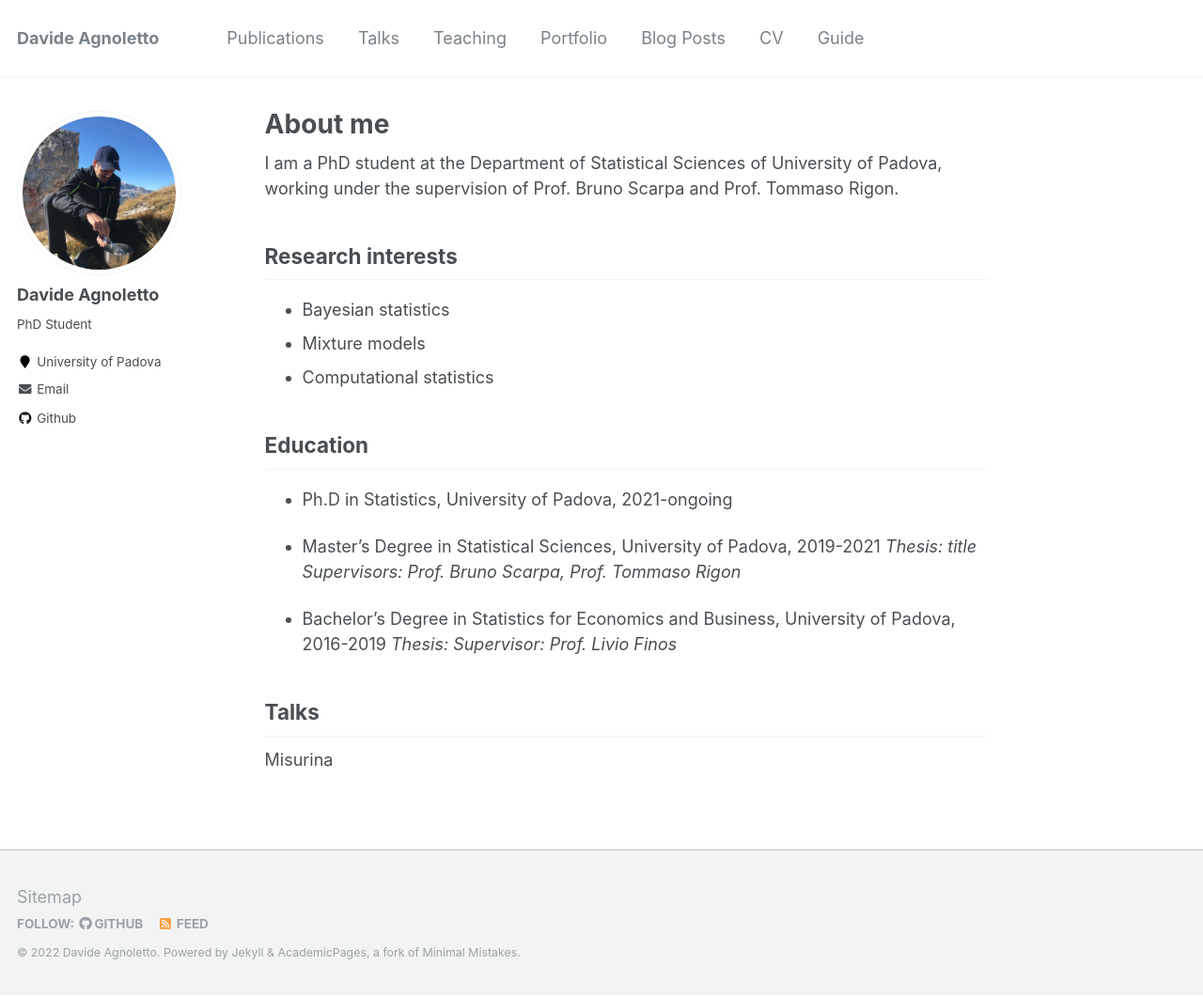
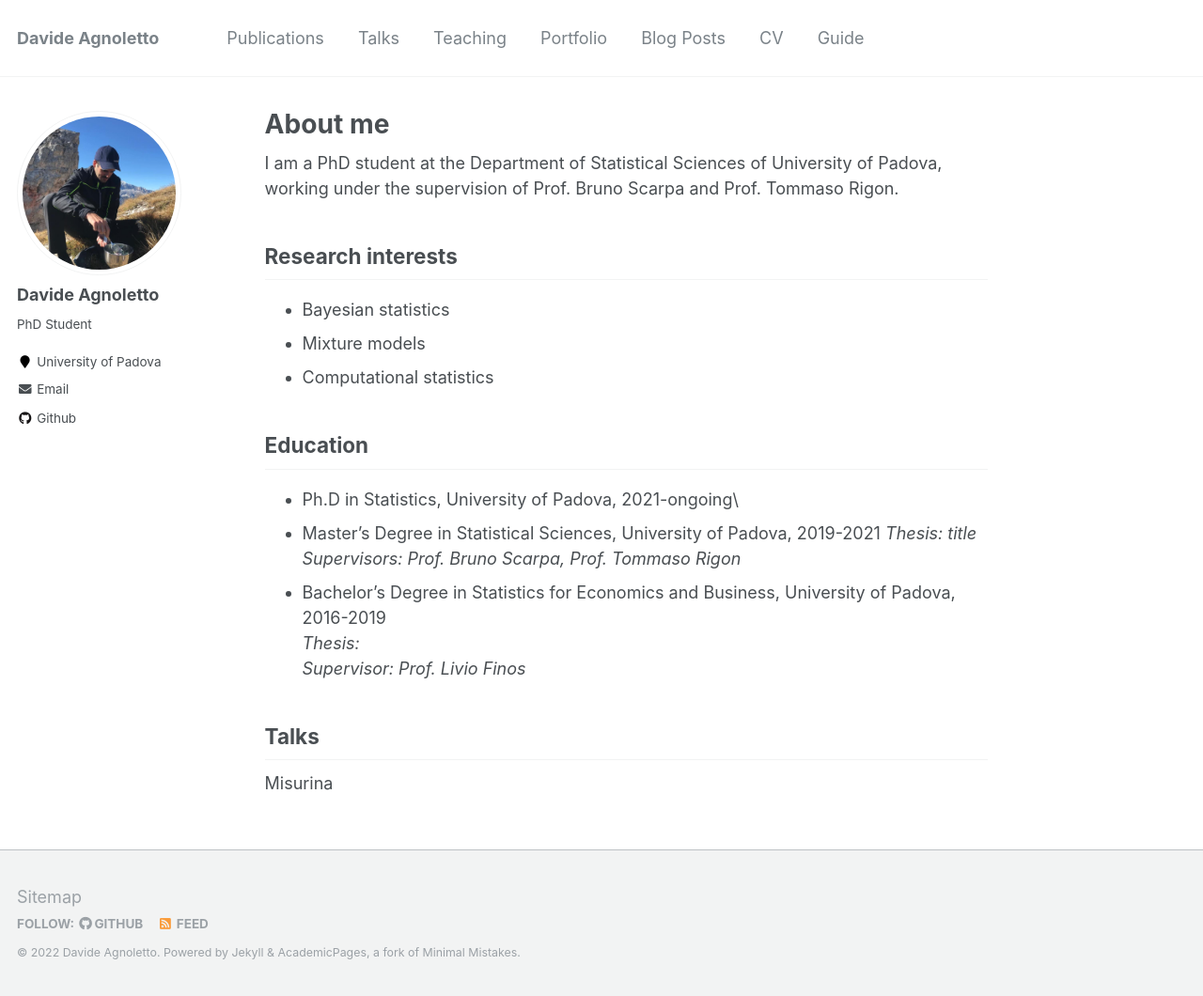
Before and after one commit to davideagno/davideagno.github.io, a Jekyll site: the page built from _pages/about.md, in a window 1280 px wide and 1060 px high. Shown: the whole window at 94% size. Built offline with Jekyll 4.4.1, drawn with Linux system fonts in a browser that asks for light colours.

```diff
--- a/_pages/about.md
+++ b/_pages/about.md
@@ -18,14 +18,12 @@ Research interests
 
 Education
 ----
-* Ph.D in Statistics, University of Padova, 2021-ongoing
-
+* Ph.D in Statistics, University of Padova, 2021-ongoing\\
 * Master's Degree in Statistical Sciences, University of Padova, 2019-2021
   *Thesis: title*
   *Supervisors: Prof. Bruno Scarpa, Prof. Tommaso Rigon*
-
-* Bachelor's Degree in Statistics for Economics and Business, University of Padova, 2016-2019
-  *Thesis:*
+* Bachelor's Degree in Statistics for Economics and Business, University of Padova, 2016-2019\\
+  *Thesis:*\\
   *Supervisor: Prof. Livio Finos*
 
 Talks
```
